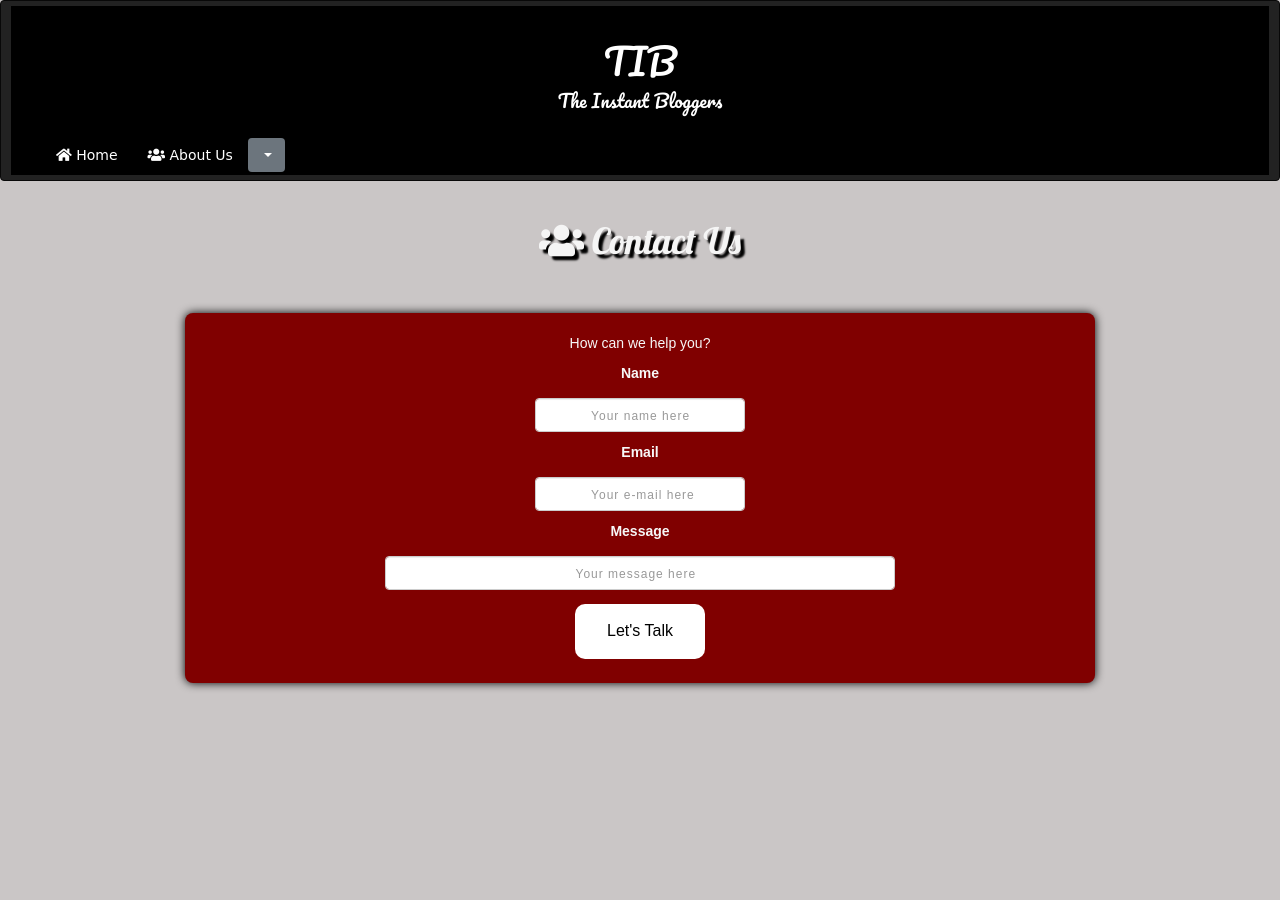
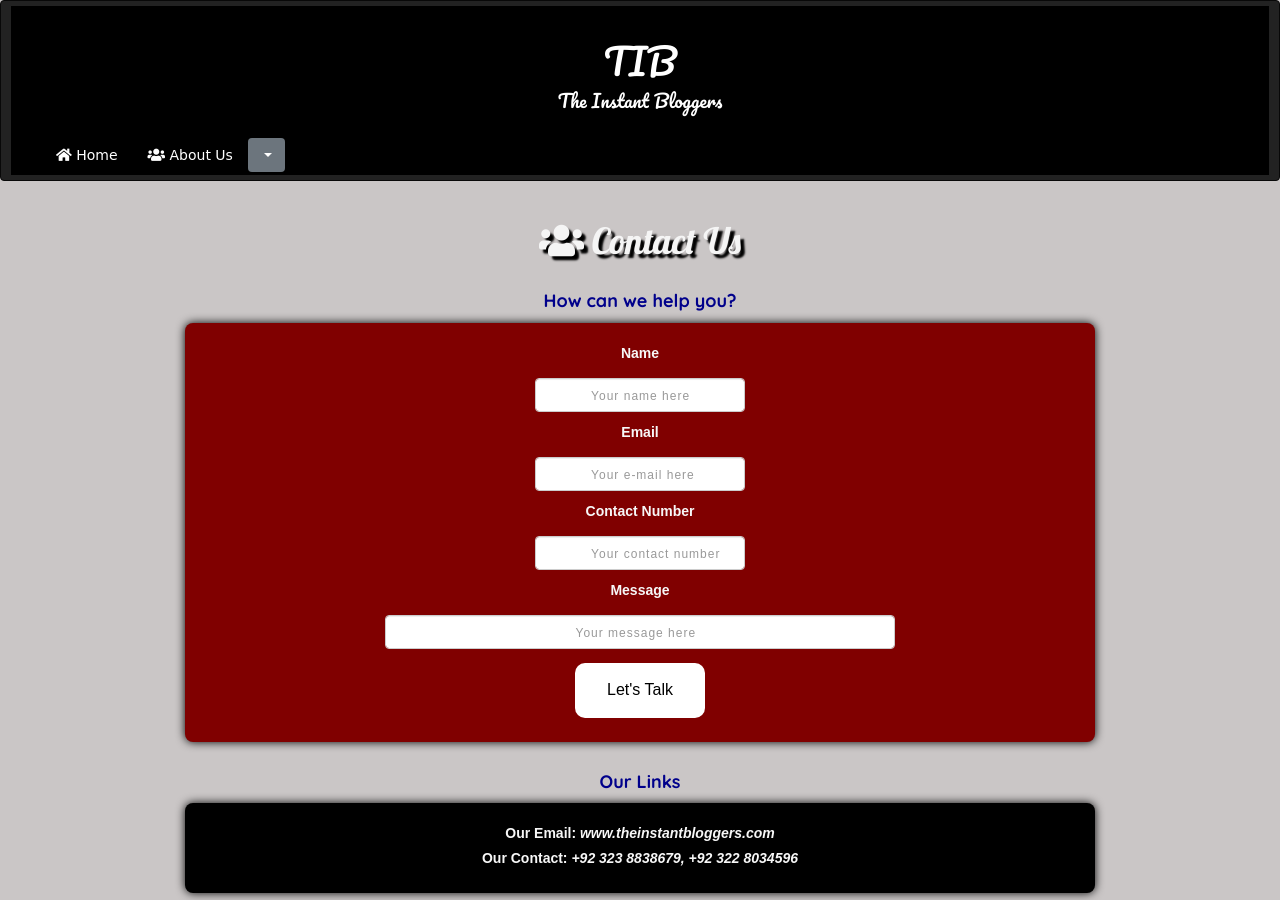
Before and after one commit to shehreen0217/Final-Project, a PHP site: page /HTML/contact_us.html in a window 1280 px wide. Shown: the top 900 px of the page. Before the commit the page ends 690 px from the top, so only its background shows below. Run offline with PHP 8.4, Linux system fonts and the light colour scheme; some libraries are stand-ins or nearby versions; some web fonts are replaced.

Commit message:
update 9:32

```diff
--- a/HTML/contact_us.html
+++ b/HTML/contact_us.html
@@ -33,8 +33,8 @@
 
             <div>
                 <ul class="nav navbar-collapse">
-                    <li class="active"> <a class="navitem" href="#"><i class="fa fa-home" aria-hidden="true"></i> Home </a> </li>
-                    <li> <a class="navitem" href="#"> <i class="fa fa-users" aria-hidden="true"></i> About Us </a> </li>
+                    <li class="active"> <a class="navitem" href="main.html"><i class="fa fa-home" aria-hidden="true"></i> Home </a> </li>
+                    <li> <a class="navitem" href="about_us.html"> <i class="fa fa-users" aria-hidden="true"></i> About Us </a> </li>
 
 
                     <!--drop down list-->
@@ -42,10 +42,10 @@
                         <button class="btn btn-secondary dropdown-toggle" type="button" id="dropdownMenuButton" data-toggle="dropdown" aria-haspopup="true" aria-expanded="false">
                         </button>
                         <div class="dropdown-menu" aria-labelledby="dropdownMenuButton">
-                            <a class="dropdown-item" href="#"><i class="fa fa-user-circle" aria-hidden="true"></i> Log In</a>
-                            <a class="dropdown-item" href="#"><i class="fa fa-book" aria-hidden="true"></i> Register</a>
-                            <a class="dropdown-item" href="#"><i class="far fa-frown"></i> Forgot Password</a>
-                            <a class="dropdown-item" href="#"> <i class="fa fa-phone" aria-hidden="true"></i> Contact us</a>
+                            <a class="dropdown-item" href="login.html"><i class="fa fa-user-circle" aria-hidden="true"></i> Log In</a>
+                            <a class="dropdown-item" href="Register.html"><i class="fa fa-book" aria-hidden="true"></i> Register</a>
+                            <a class="dropdown-item" href="Forget_Password.html"><i class="far fa-frown"></i> Forgot Password</a>
+                            <a class="dropdown-item" href="contact_us.html"> <i class="fa fa-phone" aria-hidden="true"></i> Contact us</a>
                         </div>
                     </div>
                 </ul>
@@ -60,11 +60,12 @@
     <div class="header">
         <h1><i class="fas fa-users"></i> Contact Us</h1>
     </div>
+    <div class="para" align="center">
+        <h4> <b> How can we help you? </b> </h4>
+    </div>
 
     <div class="box" align="center">
-        <p>
-            How can we help you?
-        </p>
+
         <label for="rpwd"> Name</label>
         <div class="form">
             <input type="text" class="form-control" id="rpwd" placeholder="          Your name here" name="rpwd">
@@ -73,13 +74,28 @@
         <div class="form">
             <input type="text" class="form-control" id="rpwd" placeholder="          Your e-mail here" name="rpwd">
         </div>
+        <label for="rpwd"> Contact Number </label>
+        <div class="form">
+            <input type="text" class="form-control" id="rpwd" placeholder="          Your contact number" name="rpwd">
+        </div>
         <label for="rpwd"> Message</label>
         <div class="form1">
             <input type="text" class="form-control" id="rpwd" placeholder="                                         Your message here" name="rpwd">
         </div>
         <button class="button1" type="submit" value="Submit">Let's Talk</button>
     </div>
+    <div class="para" align="center">
+        <h4> <b> Our Links </b> </h4>
+    </div>
+    <div class="buttonbox" align="center">
+        <label for="rpwd"> Our Email:    <i>www.theinstantbloggers.com</i> </label>
+        <br>
+        <label for="rpwd"> Our Contact:     <i>+92 323 8838679, +92 322 8034596</i> </label>
+    </div>
+    <div class="col map_container">
+        <iframe src="https://www.google.com/maps/embed?pb=!1m18!1m12!1m3!1d3722.616123601826!2d74.26573642537555!3d31.446915973919346!2m3!1f0!2f0!3f0!3m2!1i1024!2i768!4f13.1!3m3!1m2!1s0x3919017432b1835b%3A0xe396992a5b05891c!2sUniversity+of+Central+Punjab!5e0!3m2!1sen!2s!4v1542485280139" width="100%" height="400" frameborder="0" style="border:0" allowfullscreen></iframe>
+    </div>
 </div>
 
 </body>
-</html>
+</html
--- a/css/contact_us.css
+++ b/css/contact_us.css
@@ -15,6 +15,14 @@ body{
     color: whitesmoke;
 }
 
+
+.map_container
+{
+    width: 200px;
+    margin: 0px;
+    padding: 0px;
+}
+
 .box{
     border-radius: 8px;
     font-family:'Ubuntu',sans-serif;
@@ -28,7 +36,6 @@ body{
 .para{
     color: darkblue;
     font-family: "Quicksand", serif;
-
     margin: 30px 100px -40px 100px;
 }
 
@@ -36,7 +43,7 @@ body{
     border-radius: 8px;
     font-family:'Ubuntu',sans-serif;
     box-shadow: 0px 0px 10px #000000;
-    background-color: maroon;
+    background-color: black;
     color: #f7f7f7;
     padding: 20px 40px;
     margin: 52px 100px 10px 100px;
```
